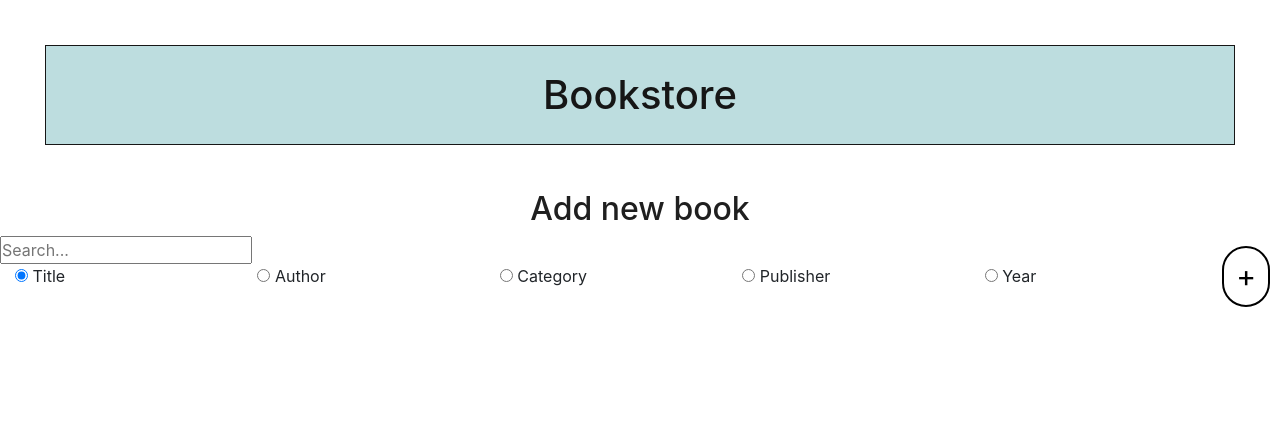
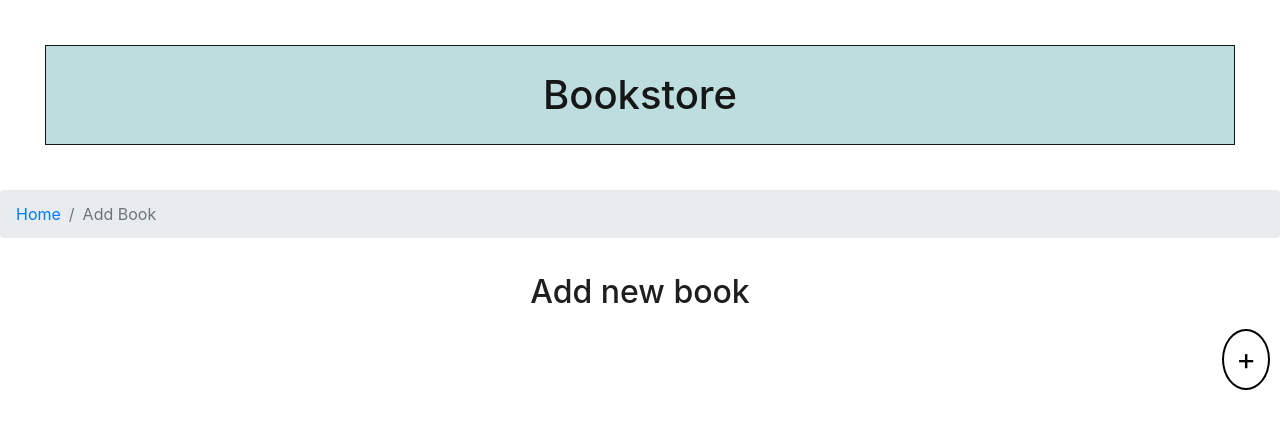
Before and after one commit to gazougreg/BookStore, a React (Create React App) app: page /book/add in a window 1280 px wide. Shown: the top 428 px of the page. Built offline with nearby package versions, Linux system fonts and the light colour scheme.

Commit message:
router and breadcrumbs

```diff
--- a/package.json
+++ b/package.json
@@ -10,6 +10,7 @@
     "react": "^16.12.0",
     "react-bootstrap": "^1.0.0-beta.16",
     "react-dom": "^16.12.0",
+    "react-router-dom": "^5.1.2",
     "react-scripts": "3.3.0",
     "react-test-renderer": "^16.12.0"
   },
--- a/src/components/AddProduct/AddProduct.js
+++ b/src/components/AddProduct/AddProduct.js
@@ -1,7 +1,6 @@
 import React from 'react';
 import NewBook from './NewBook/NewBook';
-import Button from 'react-bootstrap/Button';
-import Alert from 'react-bootstrap/Alert';
+import {Button, Breadcrumb, Alert} from 'react-bootstrap';
 
 // AddProduct Component returns the page in which the user can add new products
 
@@ -9,8 +8,12 @@ const addProduct = (props) => {
     const flag=props.alertFlag;
     return (
         <div>
+            <Breadcrumb>
+                <Breadcrumb.Item href="/">Home</Breadcrumb.Item>
+                <Breadcrumb.Item active>Add Book</Breadcrumb.Item>
+            </Breadcrumb>
             <h2>Add new book</h2>
-            <Button type="add" id="btn-add" onClick={props.bookFormCounter}>+</Button>
+            <Button type="add" id="btn-add" onClick={props.bookFormCounter}> + </Button>
             <NewBook
                 // bookFormCount={props.bookFormCount}
                 flag={props.flag}
--- /dev/null
+++ b/src/components/Home/Home.js
@@ -0,0 +1,5 @@
+import React from "react";
+
+const home = () => <h2>Welcome</h2>
+
+export default home;
--- a/src/components/Search/Search.js
+++ b/src/components/Search/Search.js
@@ -1,5 +1,5 @@
 import React, {useState} from 'react';
-import {Row, Col} from 'react-bootstrap';
+import {Row, Col, Breadcrumb} from 'react-bootstrap';
 import SearchResult from './SearchResult/SearchResult';
 
 //Search Component returns the Search Page
@@ -34,12 +34,17 @@ const Search = (props) => {
             if (book[f].includes(searchTerm)){
                 tmpResult.push(book);
             }
+            return null;
         })
         setSearchResult(tmpResult); // stores the result of the search
     }
 
     return (
         <div>
+            <Breadcrumb>
+                <Breadcrumb.Item href="/">Home</Breadcrumb.Item>
+                <Breadcrumb.Item active>Search</Breadcrumb.Item>
+            </Breadcrumb>
             <form onSubmit={searchSubmitHandler}>
                 <input type="text" placeholder="Search..." className="search-bar" onChange={searchChangeHandler}/>
                 <input type="submit" style={{display:"none"}}/>
--- a/src/containers/App.css
+++ b/src/containers/App.css
@@ -60,7 +60,7 @@ h2 {
 }
 
 #btn-add {
-  border-radius: 50px;
+  border-radius: 50%;
   border: black solid 2px;
   background-color: rgb(255, 255, 255);
   font-size: 30px;
--- a/src/containers/App.js
+++ b/src/containers/App.js
@@ -1,5 +1,7 @@
 import React, { Component } from 'react';
+import { Route, Switch } from 'react-router-dom'
 import data from '../assets/books.json';
+import Home from '../components/Home/Home';
 import AddProduct from '../components/AddProduct/AddProduct';
 import Search from '../components/Search/Search';
 import 'bootstrap/dist/css/bootstrap.min.css';
@@ -196,7 +198,23 @@ class App extends Component {
     return (
       <div>
         <h1>Bookstore</h1>
-        <AddProduct
+
+        <Switch>
+          <Route exact path="/" component={Home}/>
+          <Route path="/book/add" render={()=> <AddProduct
+          inputImage={this.inputImage}
+          imageButtonHandler={this.imageButtonHandler}
+          alertFlag={this.state.alertFlag}
+          flag={this.state.formFlag}
+          bookFormCounter={this.bookFormCounter}
+          storeInput={this.changeHandler}
+          storeInState={this.submitHandler}
+          errors={this.state.errors}
+        /> }/>
+          <Route path="/search" render={()=> <Search  books={this.state.data.books}/>}/>
+        </Switch>
+
+        {/* <AddProduct
           inputImage={this.inputImage}
           imageButtonHandler={this.imageButtonHandler}
           // bookFormCount={this.state.bookFormCount}
@@ -209,7 +227,7 @@ class App extends Component {
         />
         <Search
           books={this.state.data.books}
-        />
+        /> */}
       </div>
     );
   }
--- a/src/index.js
+++ b/src/index.js
@@ -1,10 +1,15 @@
 import React from 'react';
 import ReactDOM from 'react-dom';
+import { BrowserRouter } from 'react-router-dom'
 import './index.css';
 import App from './containers/App';
 import * as serviceWorker from './serviceWorker';
 
-ReactDOM.render(<App />, document.getElementById('root'));
+ReactDOM.render(
+    <BrowserRouter>
+        <App />
+    </BrowserRouter>,
+    document.getElementById('root'));
 
 // If you want your app to work offline and load faster, you can change
 // unregister() to register() below. Note this comes with some pitfalls.
```
Also changed, not shown: 1 other file (tests, documents, lock files or other folders).
